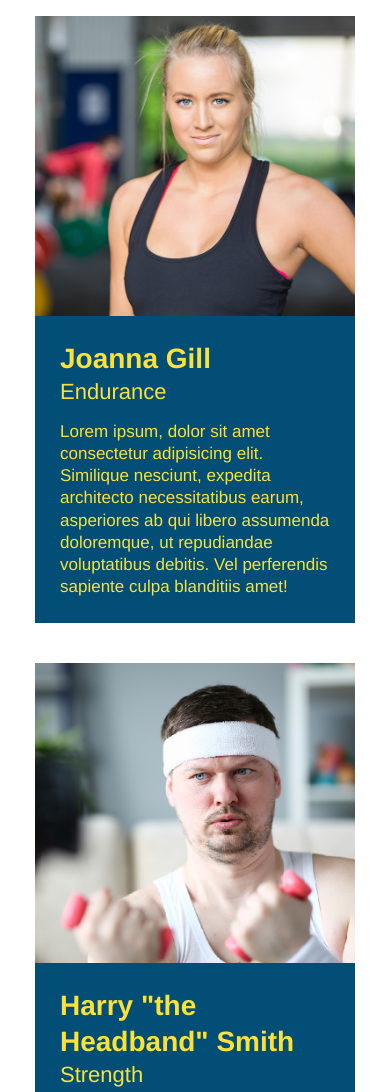
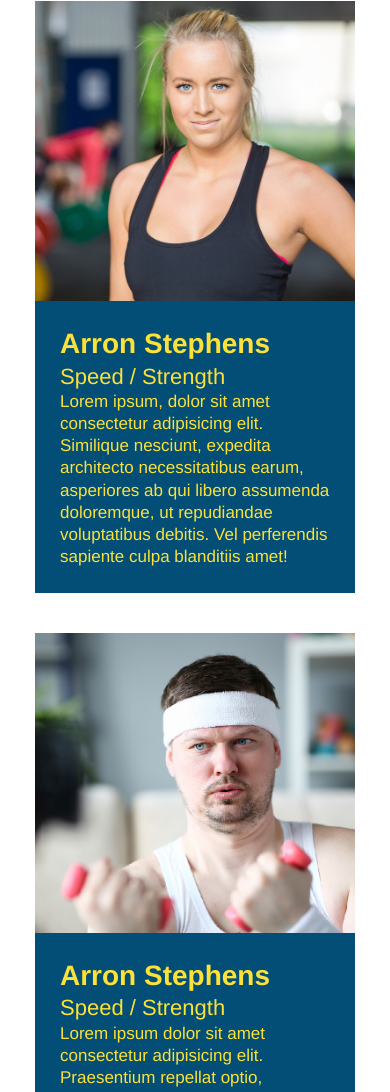
Before and after one commit to SMKrizan/run-buddy, a plain HTML site: page index.html in a window 390 px wide. Shown: the part 3973-5065 px from the top of the page. Drawn offline with Linux system fonts and the light colour scheme.

Commit message:
mobile revisions

```diff
--- a/assets/css/style.css
+++ b/assets/css/style.css
@@ -387,12 +387,14 @@ section {
 
 .trainer-bio h3 {
     font-size: 28px;
+    display: none;
 }
 
 .trainer-bio h4 {
     font-weight: lighter;
     font-size: 22px;
     margin-bottom: 15px;
+    display: none;
 }
 
 .trainer-bio p {
@@ -702,6 +704,18 @@ section {
     .step-text {
         flex: 100%;
     }
+
+    .trainer-img h3, .trainer-img h4, .trainer-img::after {
+        display: none;
+    }
+
+    .trainer-bio h3 {
+        display: inline;
+    }
+
+    .trainer-bio h4 {
+        display: inline;
+    }
 }
 
 /* MEDIA QUERY FOR MOBILE PHONES */
--- a/index.html
+++ b/index.html
@@ -205,8 +205,8 @@
                     </div>
                 </div>
                 <div class="trainer-bio">
-                    <h3 class="trainer-name">Joanna Gill</h3>
-                    <h4 class="trainer-role">Endurance</h4>
+                    <h3 class="trainer-name">Arron Stephens</h3>
+                    <h4 class="trainer-role">Speed / Strength</h4>
                     <p>
                         Lorem ipsum, dolor sit amet consectetur adipisicing elit. Similique nesciunt, expedita architecto necessitatibus earum, asperiores ab qui libero assumenda doloremque, ut repudiandae
                         voluptatibus debitis. Vel perferendis sapiente culpa blanditiis amet!
@@ -223,8 +223,8 @@
                     </div>
                 </div>
                 <div class="trainer-bio">
-                    <h3 class="trainer-name">Harry "the Headband" Smith</h3>
-                    <h4 class="trainer-role">Strength</h4>
+                    <h3 class="trainer-name">Arron Stephens</h3>
+                    <h4 class="trainer-role">Speed / Strength</h4>
                     <p>
                         Lorem ipsum dolor sit amet consectetur adipisicing elit. Praesentium repellat optio, nesciunt iusto distinctio magnam officia odio nemo ratione dolorem vel aspernatur, enim minus saepe aliquid mollitia temporibus culpa dignissimos!
                     </p>
```
